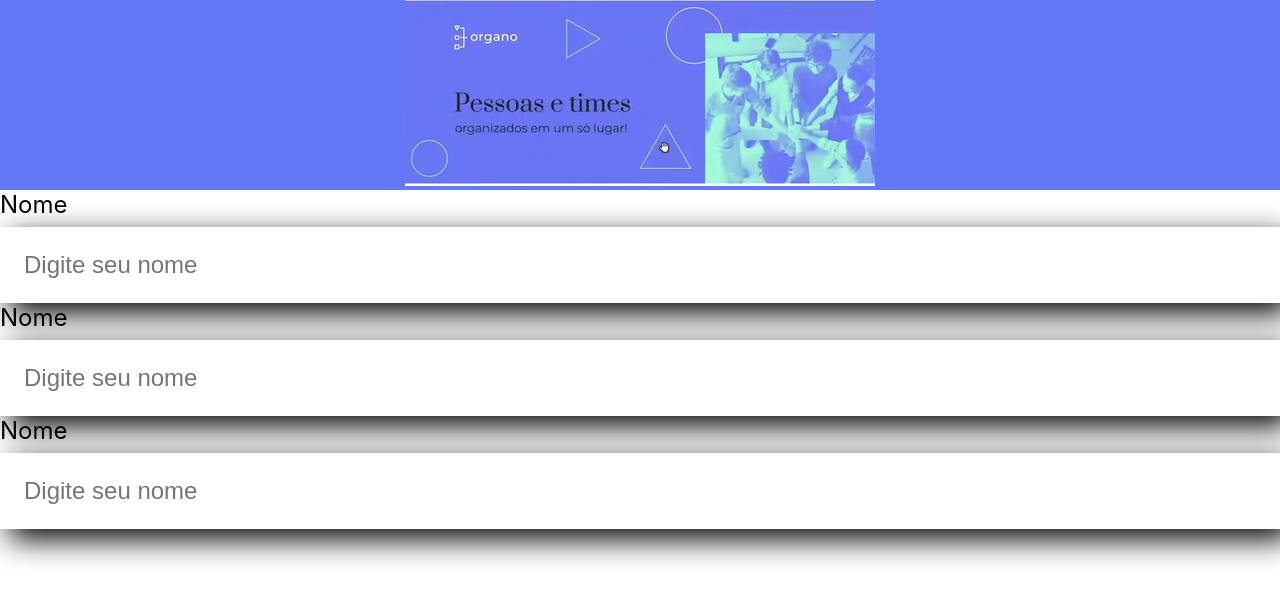
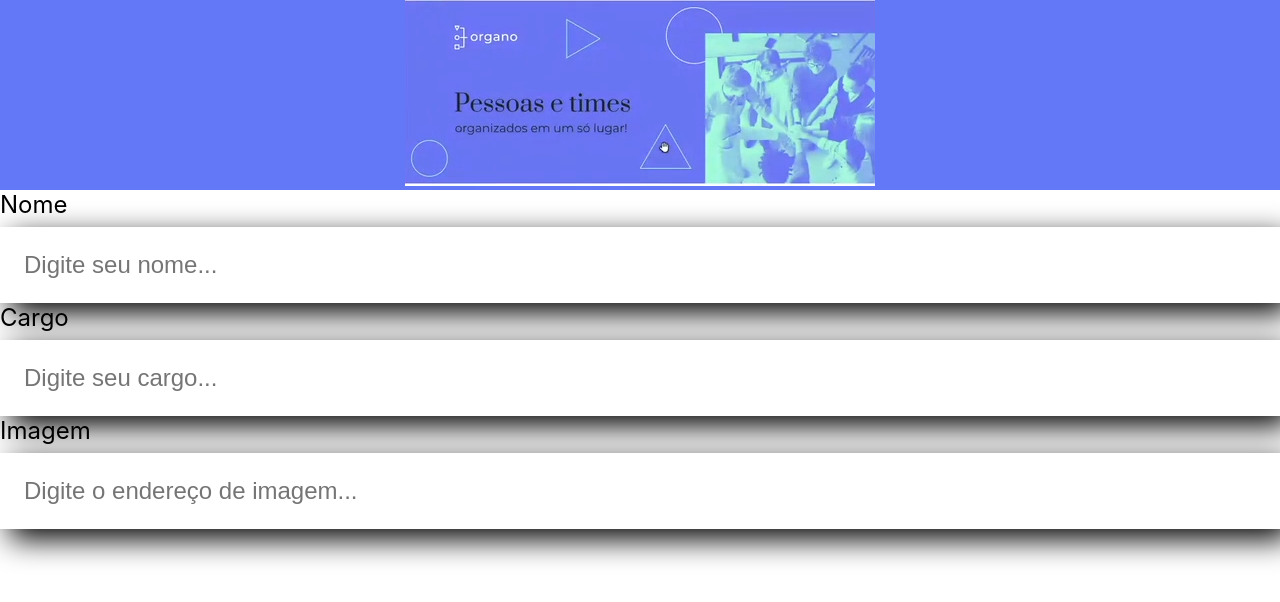
Before and after one commit to NeugeMa/organo, a React (Create React App) app: page / in a window 1280 px wide. Shown: the top 602 px of the page. Built offline with nearby package versions, Linux system fonts and the light colour scheme.

Commit message:
evoluindo no campo texto agr implementando um formulario

```diff
--- a/src/App.js
+++ b/src/App.js
@@ -5,9 +5,9 @@
   return (
     <div className="App">
       <Banner />
-      <CampoTexto label="Nome"/>
-      <CampoTexto label="Cargo"/>
-      <CampoTexto label="Imagem"/>
+      <CampoTexto label="Nome" placeholder="Digite seu nome"/>
+      <CampoTexto label="Cargo" placeholder="Digite seu cargo"/>
+      <CampoTexto label="Imagem" placeholder="Digite o endereço de imagem"/>
     </div>
   );
 }
--- a/src/componentes/CampoTexto/index.js
+++ b/src/componentes/CampoTexto/index.js
@@ -1,10 +1,16 @@
 import './CampoTexto.css'
 
-const CampoTexto = () => {
+// props se vem de "propriedades"
+const CampoTexto = (props) => {
+
+    const placeholderModifica = `${props.placeholder}...`
     return (
         <div className="campo-texto">
-            <label>Nome</label>
-            <input placeholder='Digite seu nome'/>
+            <label>
+                {props.label}
+            </label>
+
+            <input placeholder={placeholderModifica}/>
         </div>
     )
 }
```
